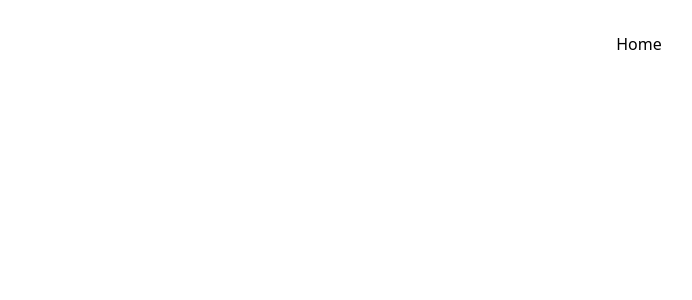
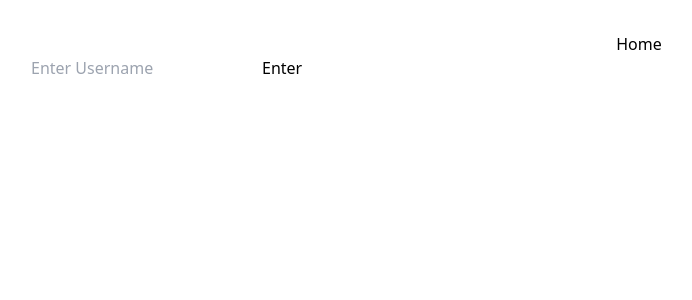
Before and after one commit to MuhayminSiddiqui/githubprofiler, a React (Vite) app: page / in a window 1280 px wide. Shown: the top 300 px of the page, without its empty margins (1-693 px from the left). Built offline with nearby package versions, Linux system fonts and the light colour scheme.

Commit message:
EditedHomePage

```diff
--- a/src/pages/Home.tsx
+++ b/src/pages/Home.tsx
@@ -1,9 +1,18 @@
-import React from "react";
+import React,{useState} from "react";
 
 export const Home: React.FC = () => {
+    const[username, setUsername] = useState<string>("")
+    const sendUsername = ()=> {
+        alert("Username:" + username)
+    }
     return (
-        <div>
+        <div className="flex flex-col item-center">
             <h1>Home</h1>
+            <div className="flex flex-row -2">
+                <input type="text" placeholder="Enter Username" onChange={(e)=>{setUsername(e.target.value)}}></input>
+                <p>{username}</p>
+                <button onClick={sendUsername}>Enter</button>
+            </div>
         </div>
     )
 }
```
Also changed, not shown: 1 other file (tests, documents, lock files or other folders).
